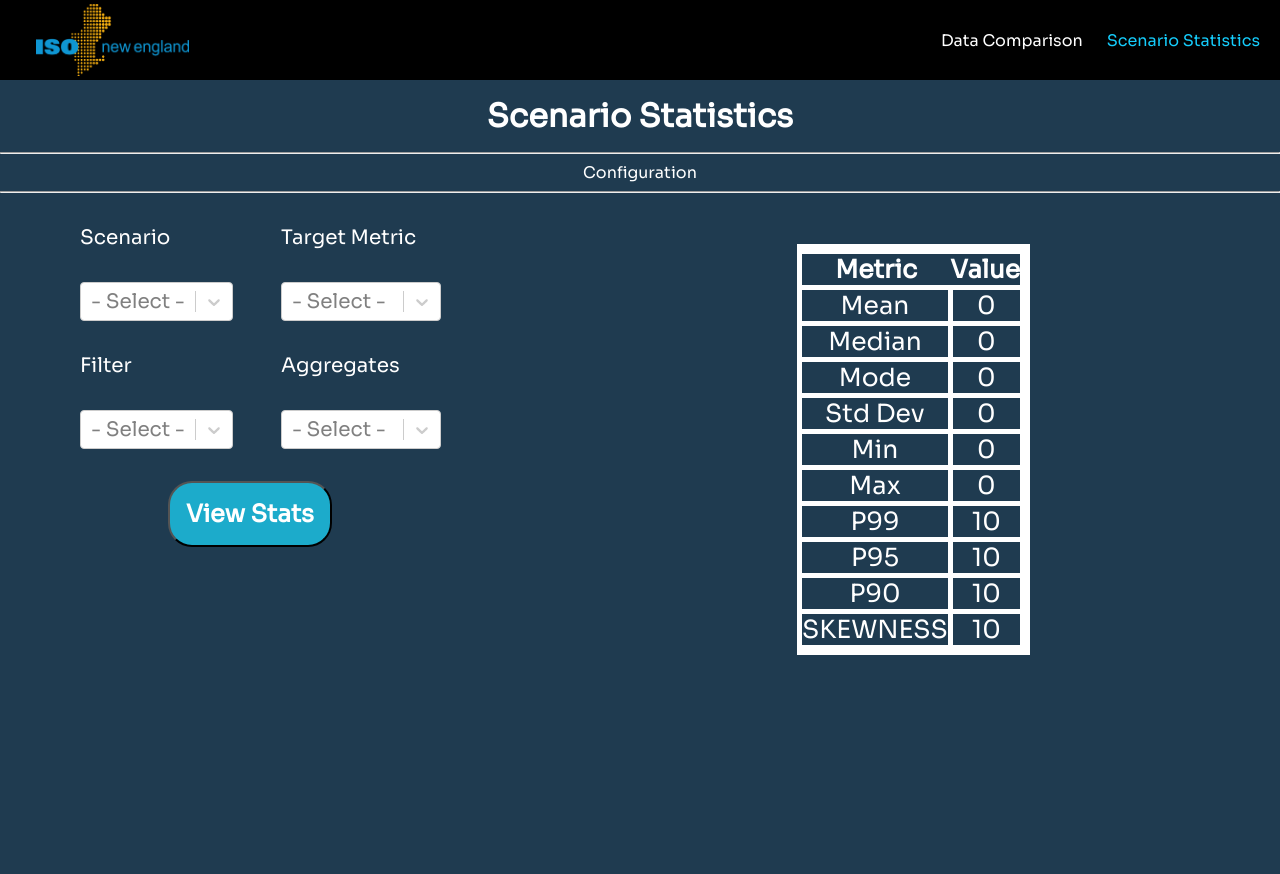
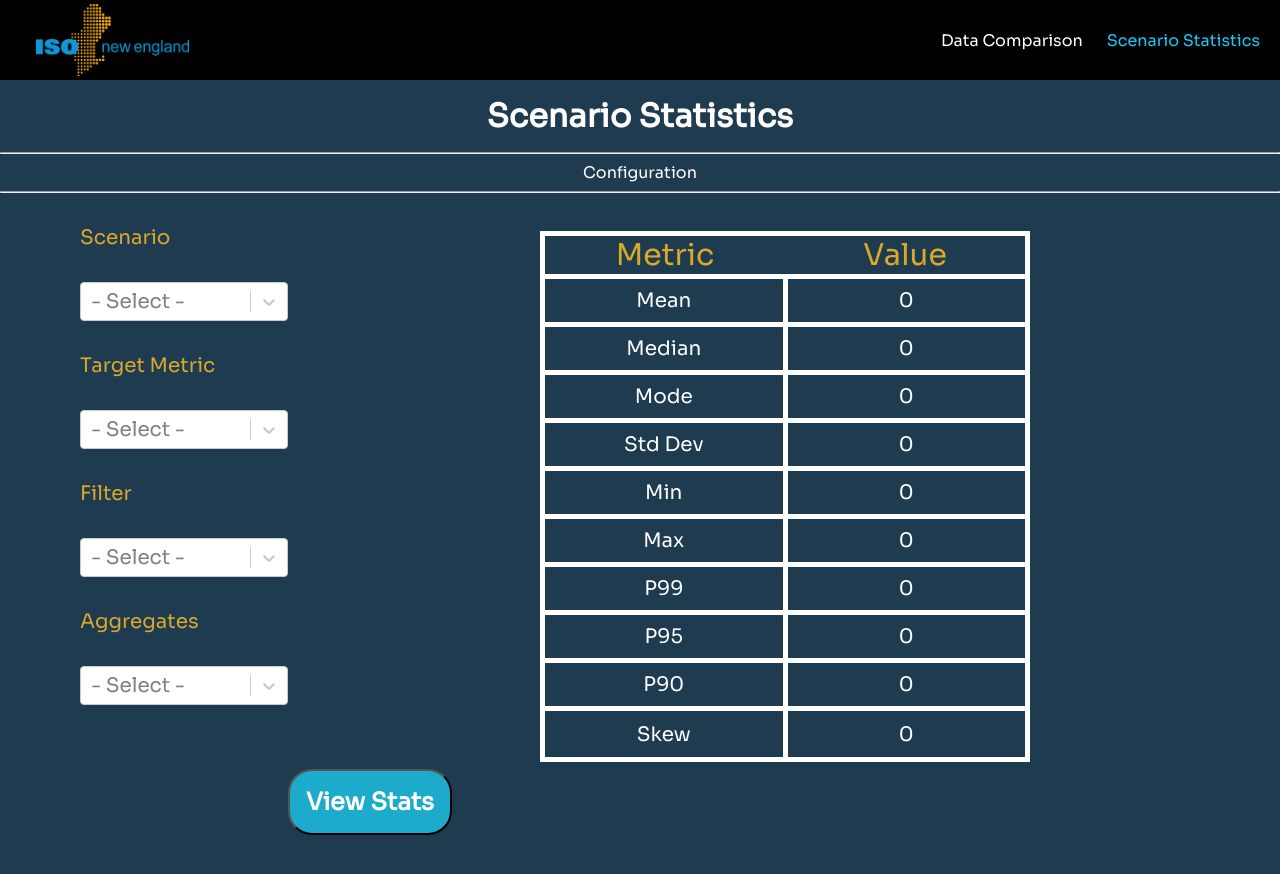
Before and after one commit to ishani-chakraborty/mission-possible, a React (Create React App) app in the folder grid-dashboard/: page /scenarioStatistics in a window 1280 px wide. Both pictures are taken after a click on the button "View Stats". Shown: the top 874 px of the page. Before the commit the page ends 800 px from the top, so only its background shows below. Built offline with nearby package versions, Linux system fonts and the light colour scheme.

Commit message:
Format changes for ScenarioStatistics.js

```diff
--- a/grid-dashboard/src/pages/ScenarioStatistics.js
+++ b/grid-dashboard/src/pages/ScenarioStatistics.js
@@ -1,22 +1,23 @@
 import AsyncSelect from "react-select/async";
-import "./ss_styles.css"
+import "./ss_styles.css";
 
-export default function ScenarioStatistics(){
+export default function ScenarioStatistics() {
   const options = [
-       {value: "temp", label: "Temp"},
-       {value: "temp1", label: "Temp1"},
+    { value: "temp", label: "Temp" },
+    { value: "temp1", label: "Temp1" },
   ];
 
   const loadOptions = (searchValue, callback) => {
-      setTimeout(()=> {
-        const filterOptions = options.filter(option =>
-            option.label.toLowerCase().includes(searchValue.toLowerCase()));
+    setTimeout(() => {
+      const filterOptions = options.filter((option) =>
+        option.label.toLowerCase().includes(searchValue.toLowerCase())
+      );
       callback(filterOptions);
-      },2000)
+    }, 2000);
   };
 
   const showTable = () => {
-        document.getElementById("show-buttons").style.display="block";
+    document.getElementById("show-buttons").style.display = "block";
   };
   return (
     <>
@@ -30,69 +31,97 @@ export default function ScenarioStatistics(){
           <th>Value</th>
         </tr>
         <tr>
-          <td>Mean</td>
-          <td>0</td>
-        </tr>
-        <tr >
-        <td>Median</td>
+          <td className="first">Mean</td>
           <td>0</td>
         </tr>
         <tr>
-        <td>Mode</td>
+          <td className="first">Median</td>
           <td>0</td>
         </tr>
         <tr>
-        <td>Std Dev</td>
+          <td className="first">Mode</td>
           <td>0</td>
         </tr>
         <tr>
-        <td>Min</td>
+          <td className="first">Std Dev</td>
           <td>0</td>
         </tr>
         <tr>
-        <td>Max</td>
+          <td className="first">Min</td>
           <td>0</td>
         </tr>
         <tr>
-        <td>P99</td>
-
-          <td>10</td>
+          <td className="first">Max</td>
+          <td>0</td>
         </tr>
         <tr>
-        <td>P95</td>
+          <td className="first">P99</td>
 
-          <td>10</td>
+          <td>0</td>
         </tr>
         <tr>
-        <td>P90</td>
+          <td className="first">P95</td>
 
-          <td>10</td>
+          <td>0</td>
         </tr>
         <tr>
-        <td>SKEWNESS</td>
+          <td className="first">P90</td>
 
-          <td>10</td>
+          <td>0</td>
+        </tr>
+        <tr>
+          <td className="first">Skew</td>
+          <td>0</td>
         </tr>
       </table>
       <ul className="group1">
         <li>Scenario</li>
-                    <li><AsyncSelect loadOptions={loadOptions} defaultOptions placeholder="- Select -" isClearable/></li>
+        <li>
+          <AsyncSelect
+            loadOptions={loadOptions}
+            defaultOptions
+            placeholder="- Select -"
+            isClearable
+          />
+        </li>
       </ul>
       <ul className="group2">
         <li>Target Metric</li>
-                    <li><AsyncSelect loadOptions={loadOptions} defaultOptions placeholder="- Select -" isClearable/></li>
+        <li>
+          <AsyncSelect
+            loadOptions={loadOptions}
+            defaultOptions
+            placeholder="- Select -"
+            isClearable
+          />
+        </li>
       </ul>
       {/* Put table div here */}
       <ul className="group1">
         <li>Filter</li>
-                    <li><AsyncSelect loadOptions={loadOptions} defaultOptions placeholder="- Select -" isClearable/></li>
+        <li>
+          <AsyncSelect
+            loadOptions={loadOptions}
+            defaultOptions
+            placeholder="- Select -"
+            isClearable
+          />
+        </li>
       </ul>
       <ul className="group2">
         <li>Aggregates</li>
-                    <li><AsyncSelect loadOptions={loadOptions} defaultOptions placeholder="- Select -" isClearable/></li>
+        <li>
+          <AsyncSelect
+            loadOptions={loadOptions}
+            defaultOptions
+            placeholder="- Select -"
+            isClearable
+          />
+        </li>
       </ul>
-                <button className="button1" onClick={showTable} >View Stats</button>
+      <button className="button1" onClick={showTable}>
+        View Stats
+      </button>
     </>
   );
-
 }
--- a/grid-dashboard/src/pages/ss_styles.css
+++ b/grid-dashboard/src/pages/ss_styles.css
@@ -21,8 +21,9 @@
   /* display: flex;
 	flex-direction: row; */
   padding-left: 1rem;
-	float:left;
+  float: left;
   padding-right: 1rem;
+  width: 25%;
 }
 
 .group1 li {
@@ -33,7 +34,7 @@
   margin-left: 4rem;
   margin-right: 1rem;
   border-radius: 1rem;
-	color: white;
+  color: #dba92a;
   /* width: 25% */
 }
 
@@ -42,6 +43,7 @@
   flex-direction: column;
   padding-left: 1rem;
   padding-right: 1rem;
+  width: 25%;
 }
 
 .group2 li {
@@ -49,11 +51,11 @@
   margin-top: 2rem;
   /* flex: 1rem; */
   font-size: 1.25rem;
-	/* margin-left: 4rem;
-	margin-right: 1rem; */
-	border-radius: 1rem;
-	color: white;
-	width: 10rem;
+  margin-left: 4rem;
+  margin-right: 1rem;
+  /* border-radius: 1rem; */
+  color: #dba92a;
+  /* width: 10rem; */
 }
 
 .dropdowns1 {
@@ -61,7 +63,6 @@
 	flex-direction: row; */
   height: 100%;
   padding: 1rem;
-
 }
 
 .dropdowns1 li {
@@ -75,29 +76,28 @@
 
 .button1 {
   display: flex;
-	background-color: #1CABCB;
+  background-color: #1cabcb;
   color: white;
   text-align: center;
   font-size: 1.5rem;
   padding: 1rem;
   font-weight: bold;
   border-radius: 1.5rem;
-	margin: 7em;
+  left: 22.5%;
   margin-top: 4rem;
   margin-bottom: 50px;
-	margin-top: 2rem;
+  position: relative;
   /* align-items: center; */
 }
 
 .table_row {
-
   color: white;
   text-align: center;
   font-size: 25px;
   font-weight: 200;
   padding: 30 px;
 
-	margin-top: 4%;
+  margin-top: 3%;
   /* margin-left: auto; */
   margin-right: 10em;
   border: 5px solid white;
@@ -109,13 +109,27 @@
 }
 
 .table_row tr {
-	border-top: 5px solid white;
-	border-bottom: 5px solid white;
-	border-right: 5px solid white;
+  /* border-top: 5px solid white; */
+  /* border-bottom: 5px solid white; */
+  /* border-right: 5px solid white; */
 }
 
 .table_row td {
   border-top: 5px solid white;
-	border-bottom: 5px solid white;
+  /* border-bottom: 5px solid white; */
+  /* border-right: 5px solid white; */
+  width: 15rem;
+  height: 3rem;
+  font-size: 20px;
+}
+
+.first {
   border-right: 5px solid white;
+  font-weight: lighter;
 }
+
+.table_row th {
+  font-weight: bolder;
+  color: #dba92a;
+  font-size: 30px;
+}
```
Lines whose indentation alone changed are shown as unchanged.
